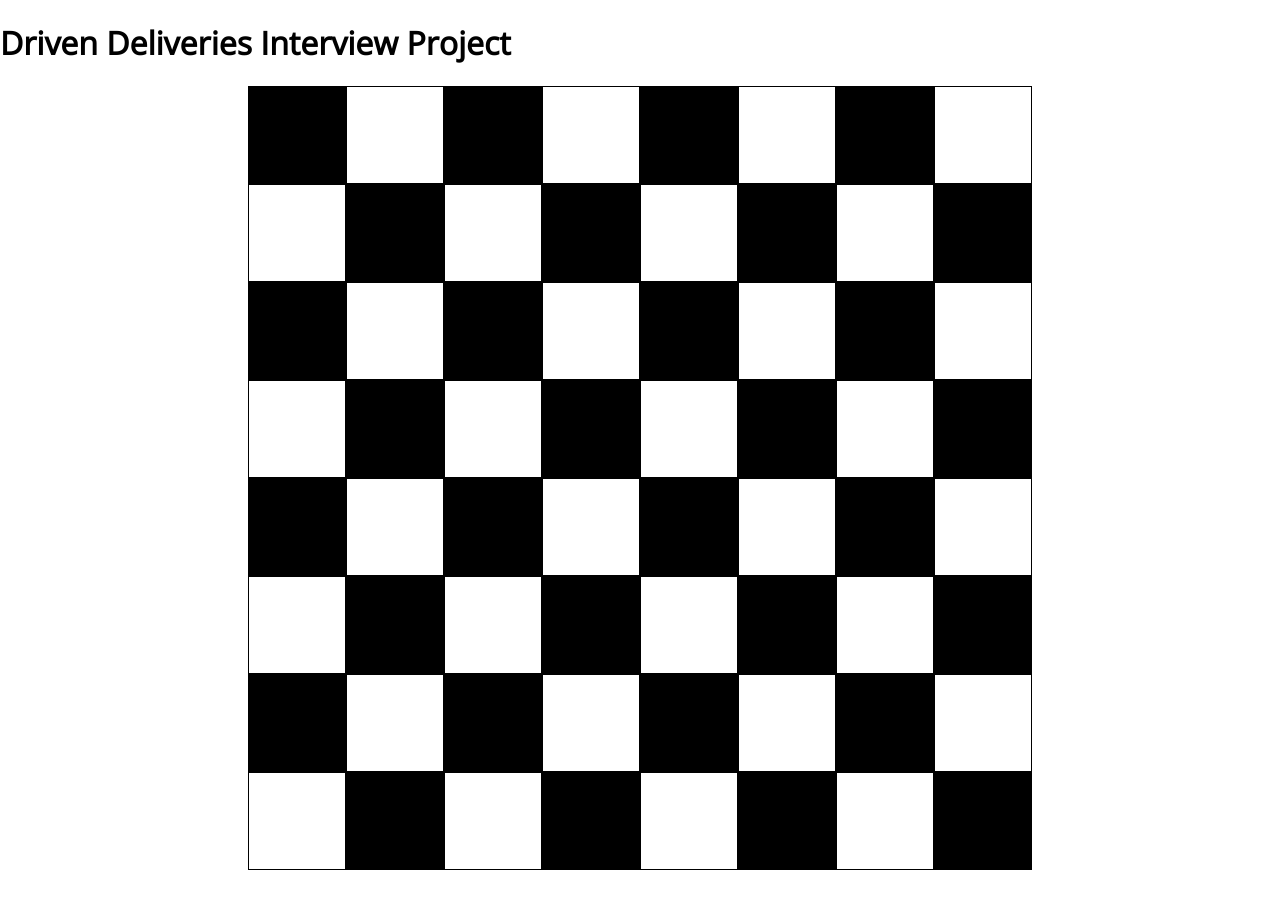
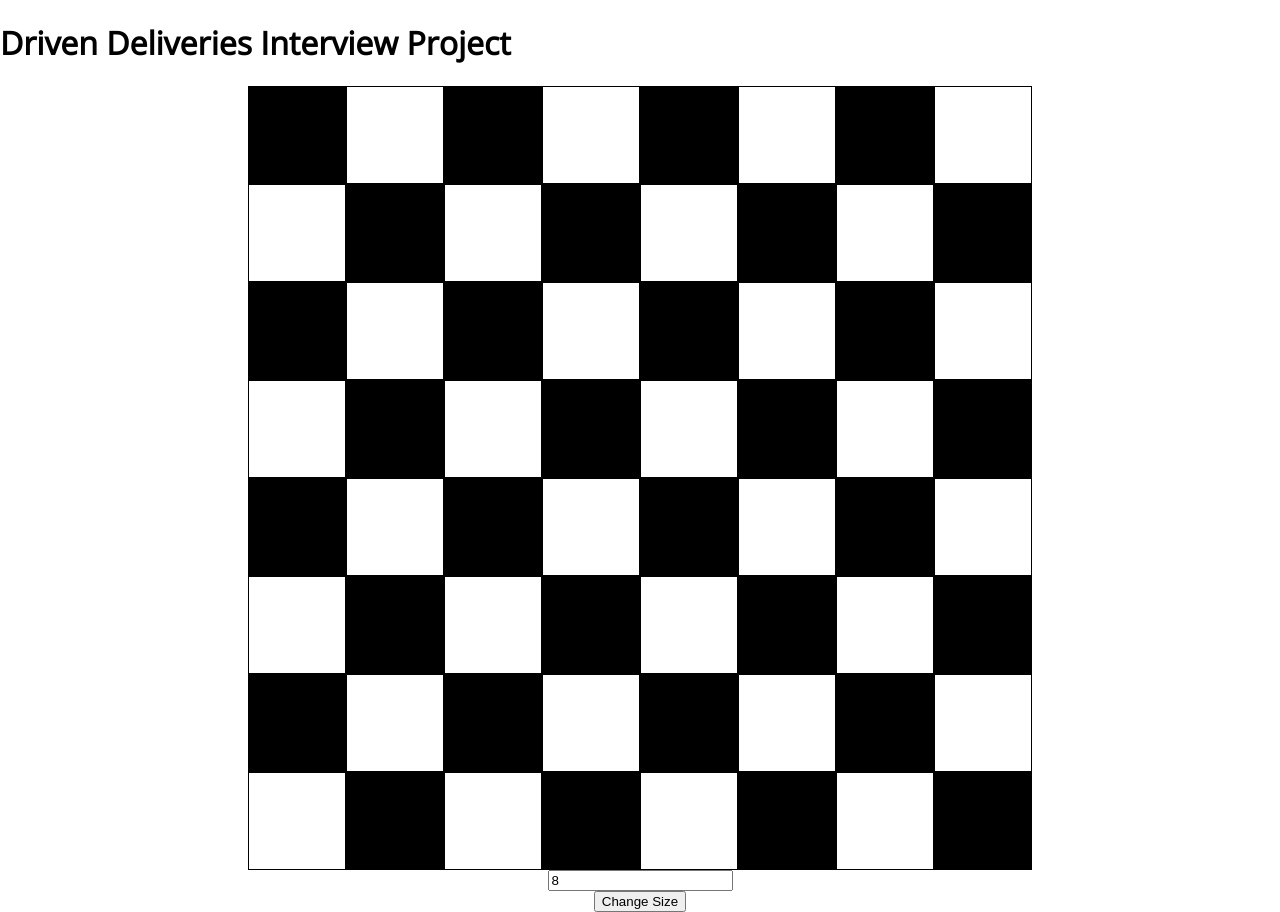
Before and after one commit to Nickzster/DrivenDeliveriesInterviewProject, a React (Create React App) app in the folder client/: page / in a window 1280 px wide. Before the commit the page ends 870 px from the top, so only its background shows below. Built offline with nearby package versions, Linux system fonts and the light colour scheme.

Commit message:
Working on finalizing the board size function

```diff
--- /dev/null
+++ b/client/src/lib/Board/GenerateBoard.ts
@@ -0,0 +1,7 @@
+export const generateBoard = (size: number) => {
+  let board = new Array(size);
+  for (let i = 0; i < board.length; i++) {
+    board[i] = new Array(size).fill("");
+  }
+  return board;
+};
--- a/client/src/screens/Checkboard/Board.tsx
+++ b/client/src/screens/Checkboard/Board.tsx
@@ -1,30 +1,37 @@
 import React, { useState } from "react";
 import "./styles/board.css";
-import { board } from "./VirtualBoard";
+import { generateBoard } from "../../lib/Board/GenerateBoard";
 
 const Board = () => {
-  const [boardSize, updateBoardSize] = useState([
-    ["", "", "", "", "", "", "", ""],
-    ["", "", "", "", "", "", "", ""],
-    ["", "", "", "", "", "", "", ""],
-    ["", "", "", "", "", "", "", ""],
-    ["", "", "", "", "", "", "", ""],
-    ["", "", "", "", "", "", "", ""],
-    ["", "", "", "", "", "", "", ""],
-    ["", "", "", "", "", "", "", ""],
-  ]);
-
+  const [form, updateForm] = useState({
+    num: 8,
+  });
+  const [boardSize, updateBoardSize] = useState(generateBoard(8));
+  const onChange = (e: any) => {
+    updateForm({ ...form, [e.target.name]: e.target.value });
+  };
+  const onSubmit = (e: any) => {
+    updateBoardSize(generateBoard(form.num));
+  };
   return (
     <div className='screen'>
       <div className='board'>
         {boardSize.map((rows) => (
           <div className='rows'>
-            {rows.map((element) => (
+            {rows.map((element: string) => (
               <p className='element'>{element}</p>
             ))}
           </div>
         ))}
       </div>
+      <input
+        type='number'
+        name='num'
+        value={form.num}
+        onChange={(e) => onChange(e)}
+        placeholder='Insert size here'
+      ></input>
+      <button onClick={(e) => onSubmit(e)}>Change Size</button>
     </div>
   );
 };
--- a/client/src/screens/Checkboard/styles/board.css
+++ b/client/src/screens/Checkboard/styles/board.css
@@ -21,7 +21,7 @@
 
 .screen {
   display: flex;
-  flex-direction: row;
+  flex-direction: column;
   justify-content: center;
   align-items: center;
 }
```
Also changed, not shown: client/src/screens/Checkboard/VirtualBoard.ts (deleted, +0 -10 lines).
